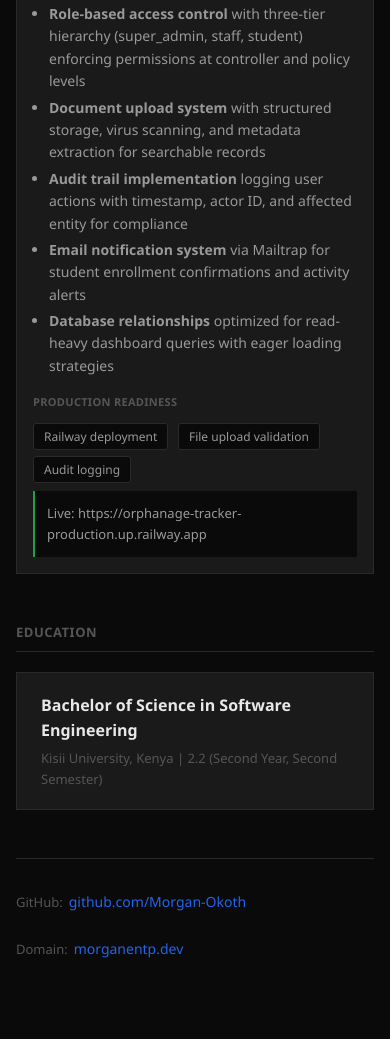
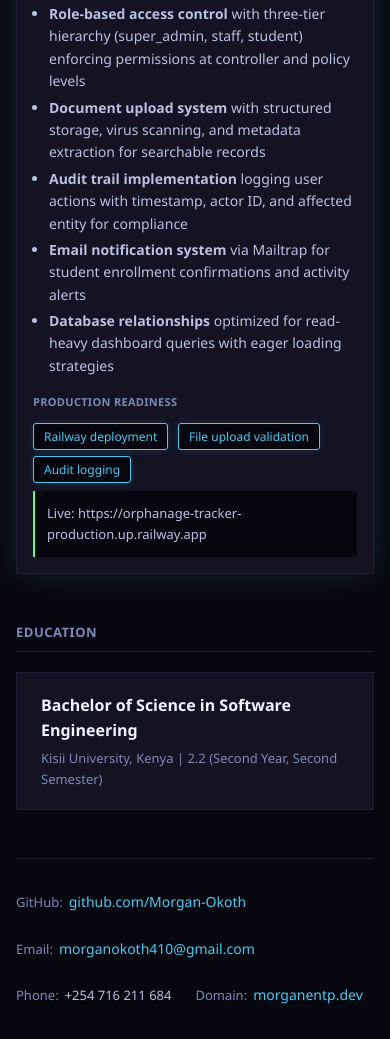
Before and after one commit to Morgan-Okoth/my-portfolio, a website: page index.html in a window 390 px wide. Shown: the part 3333-4372 px from the top of the page. Before the commit the page ends 4325 px from the top, so only its background shows below. Drawn offline with Linux system fonts and the light colour scheme.

Commit message:
Add contact: gmail and phone number to footer

```diff
--- a/index.html
+++ b/index.html
@@ -6,17 +6,18 @@
     <title>Morgan Okoth — Backend Engineer</title>
     <style>
         :root {
-            --bg-primary: #0a0a0a;
-            --bg-secondary: #111111;
-            --bg-card: #1a1a1a;
-            --fg-primary: #e8e8e8;
-            --fg-secondary: #999999;
-            --fg-muted: #555555;
-            --accent: #2563eb;
-            --accent-muted: #1e40af;
-            --border: #2a2a2a;
-            --danger: #dc2626;
-            --success: #16a34a;
+            --bg-primary: #070710;
+            --bg-secondary: #0d0d1a;
+            --bg-card: #131322;
+            --fg-primary: #f0f4ff;
+            --fg-secondary: #b8c2e0;
+            --fg-muted: #7a8ab8;
+            --accent: #4cc9f0;
+            --accent-muted: #3aa8d0;
+            --accent-glow: rgba(76, 201, 240, 0.15);
+            --border: #1e1e34;
+            --danger: #f76b6b;
+            --success: #5efc82;
         }
 
         * { margin: 0; padding: 0; box-sizing: border-box; }
@@ -40,6 +41,7 @@
             border-bottom: 1px solid var(--border);
             padding-bottom: 32px;
             margin-bottom: 48px;
+            box-shadow: 0 5px 30px rgba(0, 0, 0, 0.5);
         }
 
         h1 {
@@ -112,11 +114,12 @@
             border: 1px solid var(--border);
             padding: 24px;
             margin-bottom: 16px;
+            box-shadow: 0 0 30px var(--accent-glow);
         }
 
         .project-flag {
             display: inline-block;
-            background: var(--accent-muted);
+            background: linear-gradient(135deg, var(--accent), #4361ee);
             color: #fff;
             font-size: 11px;
             font-weight: 600;
@@ -125,6 +128,7 @@
             margin-bottom: 12px;
             text-transform: uppercase;
             letter-spacing: 0.3px;
+            box-shadow: 0 0 15px rgba(76, 201, 240, 0.4);
         }
 
         .project-title {
@@ -180,13 +184,14 @@
         .tech-badge {
             display: inline-block;
             background: var(--bg-primary);
-            border: 1px solid var(--border);
+            border: 1px solid var(--accent);
             padding: 3px 10px;
             font-size: 12px;
             border-radius: 3px;
-            color: var(--fg-secondary);
+            color: var(--accent);
             margin-right: 6px;
             margin-top: 6px;
+            box-shadow: 0 0 8px var(--accent-glow);
         }
 
         .deployment-note {
@@ -431,6 +436,12 @@
                     GitHub: <a href="https://github.com/Morgan-Okoth" class="domain">github.com/Morgan-Okoth</a>
                 </div>
                 <div class="footer-item">
+                    Email: <a href="mailto:morganokoth410@gmail.com" class="domain">morganokoth410@gmail.com</a>
+                </div>
+                <div class="footer-item">
+                    Phone: <span style="color: var(--fg-secondary);">+254 716 211 684</span>
+                </div>
+                <div class="footer-item">
                     Domain: <a href="https://morganentp.dev" class="domain">morganentp.dev</a>
                 </div>
             </div>
```
Also changed, not shown: package.json (+9 -2 lines), 2 other files.
